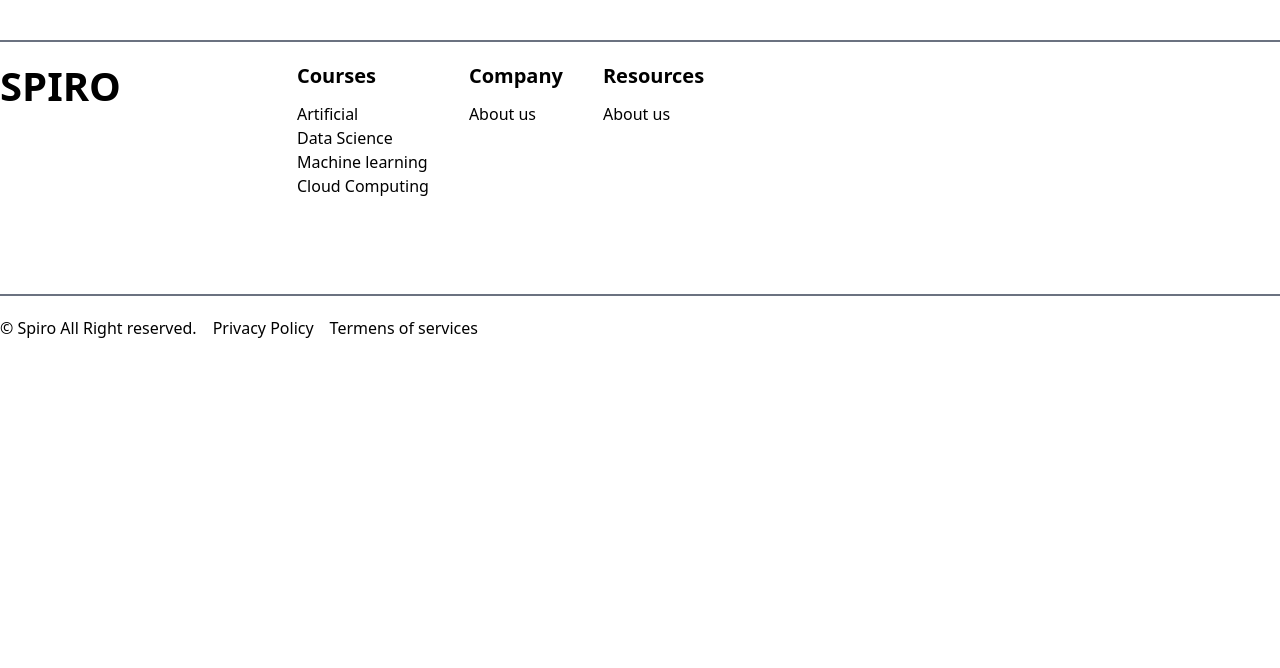
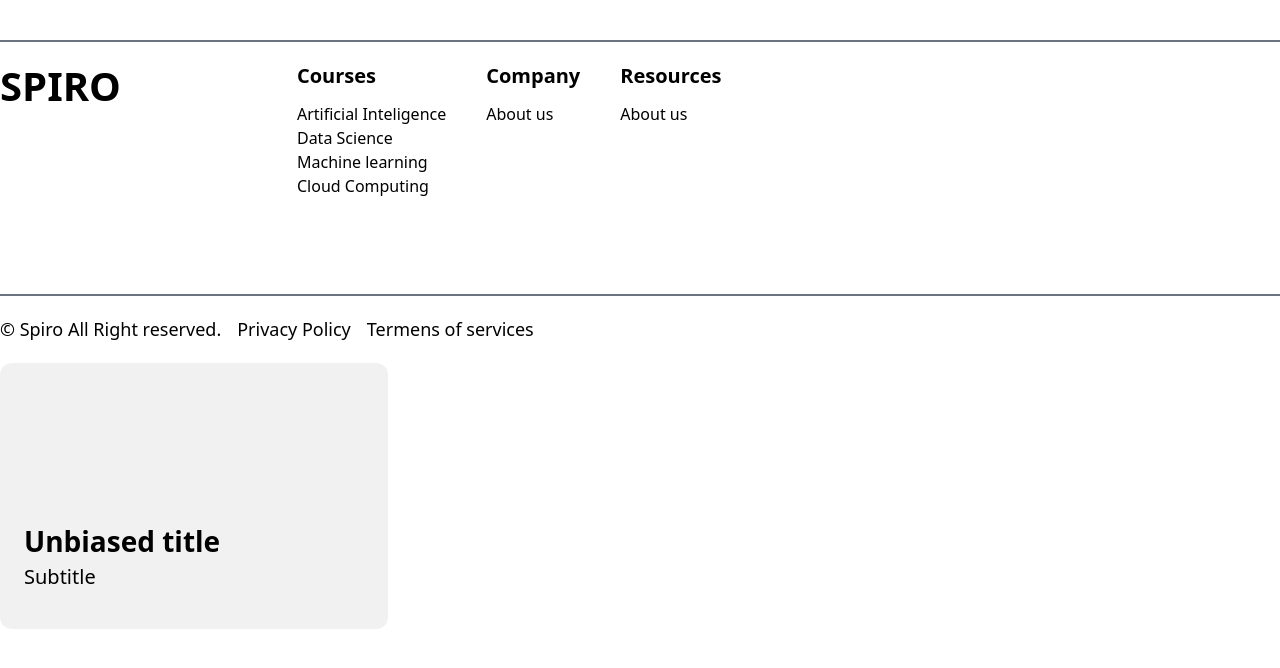
Before and after one commit to ShubhamThakur1927/SPIRO, a React (Vite) app in the folder frontend/: page /test in a window 1280 px wide. Shown: the top 668 px of the page. Built offline with nearby package versions, Linux system fonts and the light colour scheme.

Commit message:
Smallcard & Card

```diff
--- a/frontend/src/Test/Testing.jsx
+++ b/frontend/src/Test/Testing.jsx
@@ -1,11 +1,14 @@
 import React from 'react'
 import Footer from '../components/Footer'
+import Card from '../components/Card'
+import Smallcard from '../components/Smallcard'
+
 
 function Testing() {
   return (
     <section className='my-10'>
     <Footer/>
-
+    <Smallcard tap="Unbiased title" lap="Subtitle"/>
     </section>
   )
 }
--- /dev/null
+++ b/frontend/src/components/Card.jsx
@@ -0,0 +1,15 @@
+import React from "react";
+
+
+function Card (props) {
+  return (
+    <div className="card bg-card h-[424px] w-[388px] rounded-xl ">
+      <div className="card-content relative top-3/4 p-6 ">
+        <h3 className="title text-h3 font-semibold">{props.title}</h3>
+        <p className="subtitle text-p">{props.subtitle}</p>
+      </div>
+    </div>
+  );
+};
+
+export default Card
--- a/frontend/src/components/Footer.jsx
+++ b/frontend/src/components/Footer.jsx
@@ -10,7 +10,7 @@ function Footer() {
                     <h4 className='text-h4 leading-h4 font-semibold'>Courses</h4>
 
                     <ul>
-                    <li>Artificial </li>
+                    <li>Artificial Inteligence</li>
                     <li>Data Science</li>
                     <li>Machine learning</li>
                     <li>Cloud Computing</li>
--- /dev/null
+++ b/frontend/src/components/Smallcard.jsx
@@ -0,0 +1,16 @@
+import React from 'react'
+
+function Smallcard(props) {
+  return (
+    <div>
+        <div className="card bg-card h-[266px] w-[388px] rounded-xl ">
+      <div className="card-content relative top-1/2 p-6 ">
+        <h3 className="title text-h3 font-semibold">{props.tap}</h3>
+        <p className="subtitle text-p">{props.lap}</p>
+      </div>
+    </div>
+    </div>
+  )
+}
+
+export default Smallcard
--- a/frontend/tailwind.config.js
+++ b/frontend/tailwind.config.js
@@ -16,20 +16,25 @@ export default {
         'h2':"36px",
         'h1':"40px",
         'h4':"20px",
-        'tiny':"18",
+        'h3':"28px",
+        'tiny':"18px",
+        'p':"20px"
       },
       lineHeight:{
       'h1':"48px",
       'h4':"28px",
-      'tiny':"18",
-      'small':"20",
-      'h2':"48px"
+      'tiny':"18px",
+      'small':"20px",
+      'h2':"48px",
+      'h3':"32px",
+      'p':"32px"
       },
 
       colors: {
         'primary' : "#0065F7",
         'secondary' : "#F2F2F2",
         'Dark' : "#020817",
+        'card':"#f1f1f2"
       }
     },
   },
```
